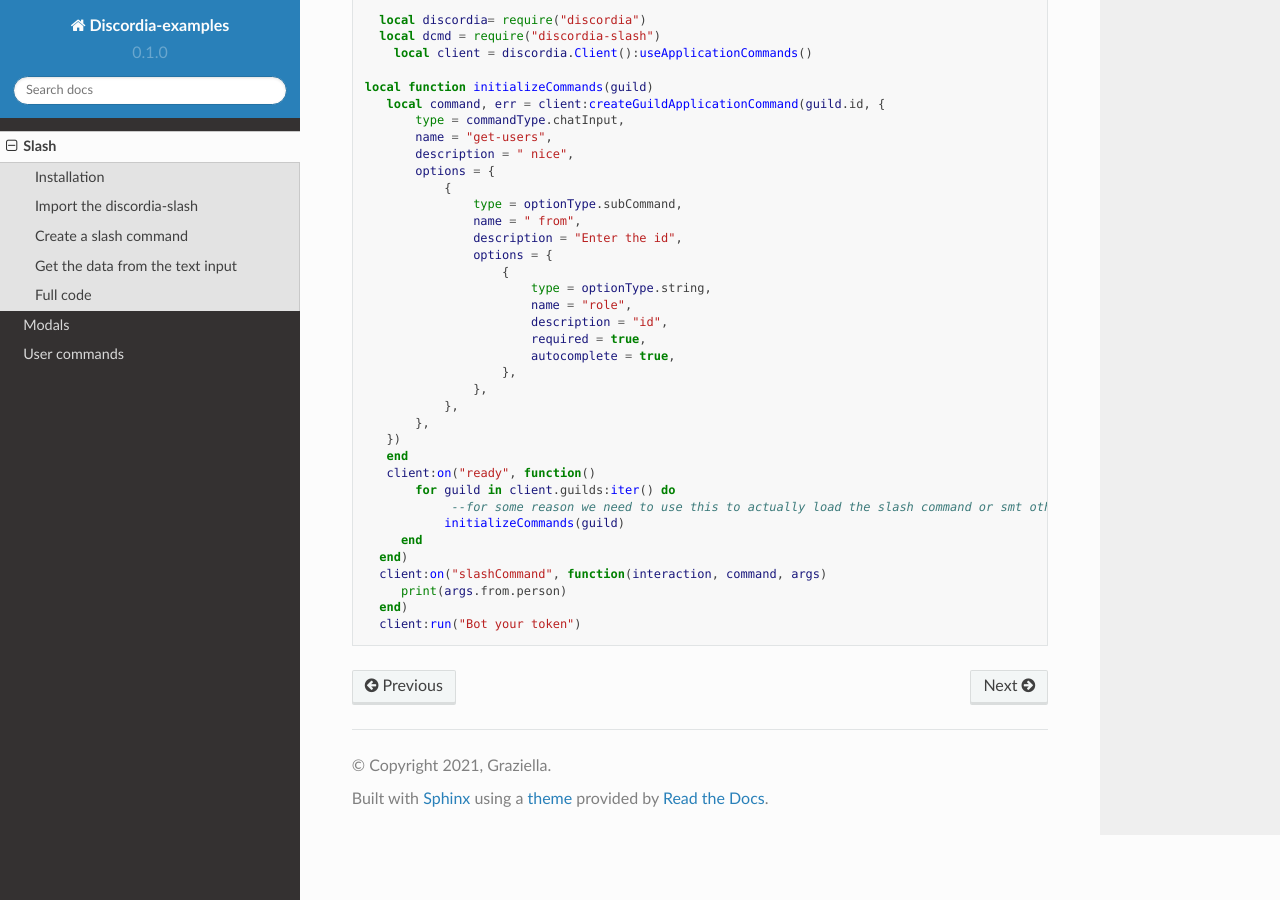
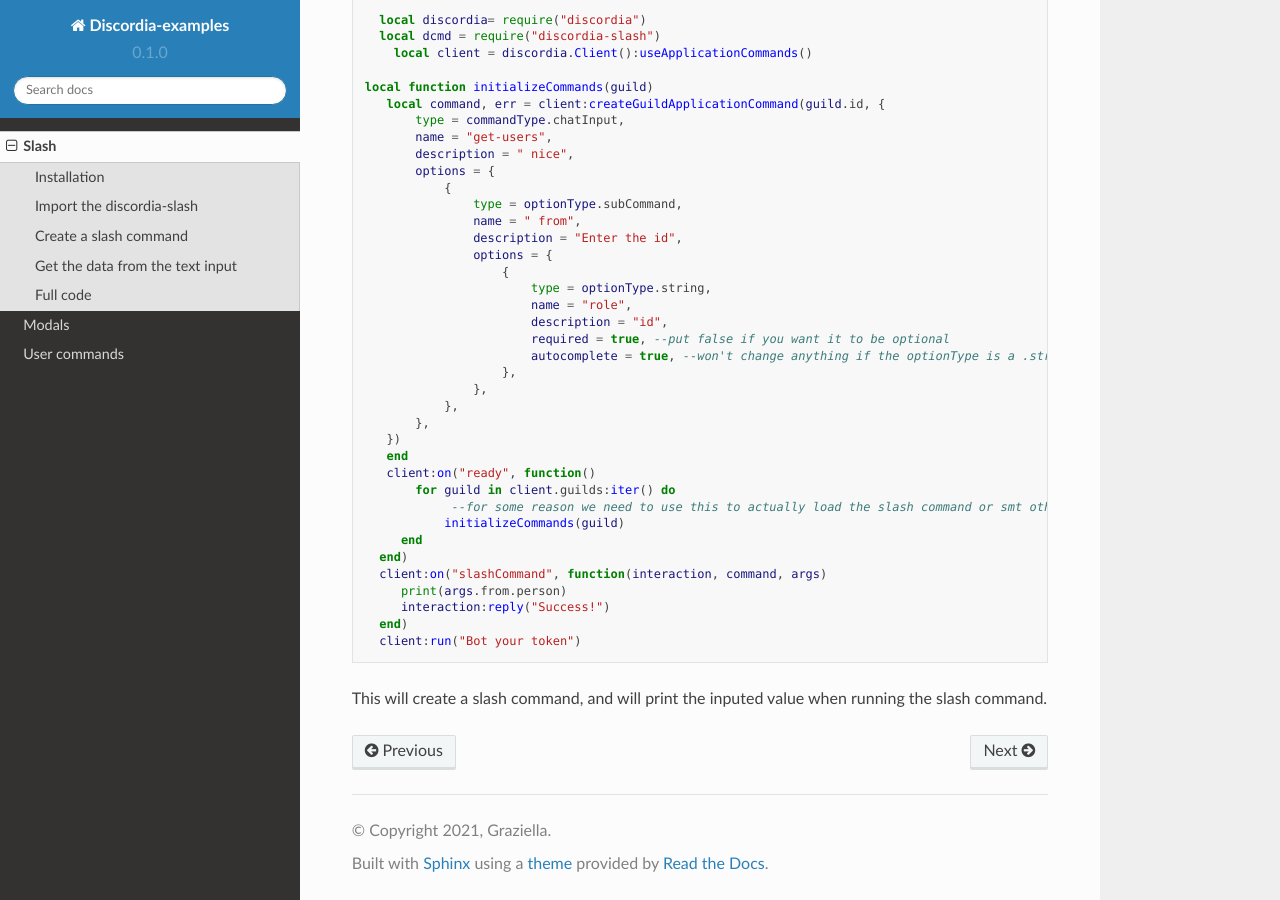
Before and after one commit to justdie386/discordia-examples, a Sphinx documentation site: the page built from docs/source/slash.rst, in a window 1280 px wide and 900 px high, scrolled down 1510 px. Built offline with Sphinx 7.4.7 and the Read the Docs theme 2.0.0, drawn with Linux system fonts in a browser that asks for light colours; pages that are not in the unit, such as notebooks, are missing from menus.

Commit message:
Update slash.rst

```diff
--- a/docs/source/slash.rst
+++ b/docs/source/slash.rst
@@ -91,8 +91,8 @@
                         type = optionType.string,
                         name = "role",
                         description = "id",
-                        required = true,
-                        autocomplete = true,
+                        required = true, --put false if you want it to be optional
+                        autocomplete = true, --won't change anything if the optionType is a .string, will autocomplete with users if it is a optionType.user
                     },
                 },
             },
@@ -107,5 +107,8 @@
    end)
    client:on("slashCommand", function(interaction, command, args)
       print(args.from.person)
+      interaction:reply("Success!")
    end)
    client:run("Bot your token")
+
+This will create a slash command, and will print the inputed value when running the slash command.
```
